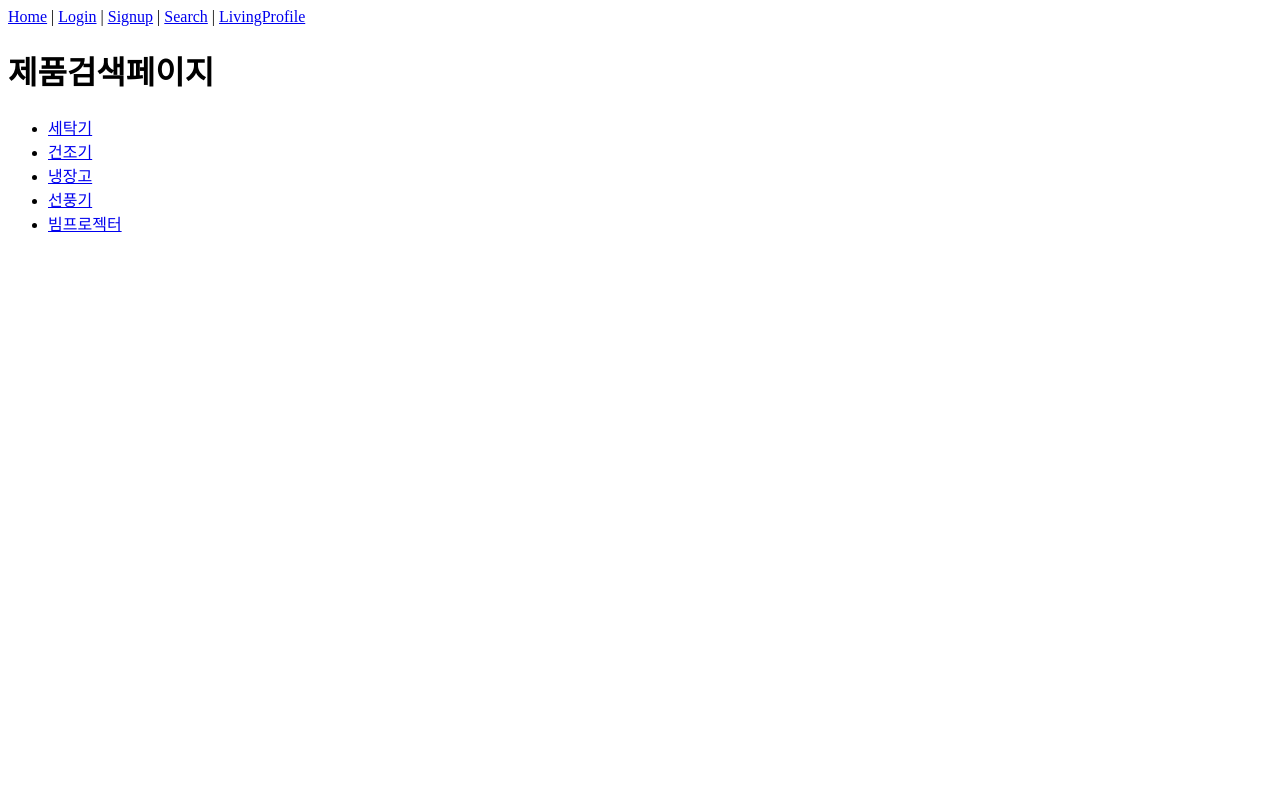
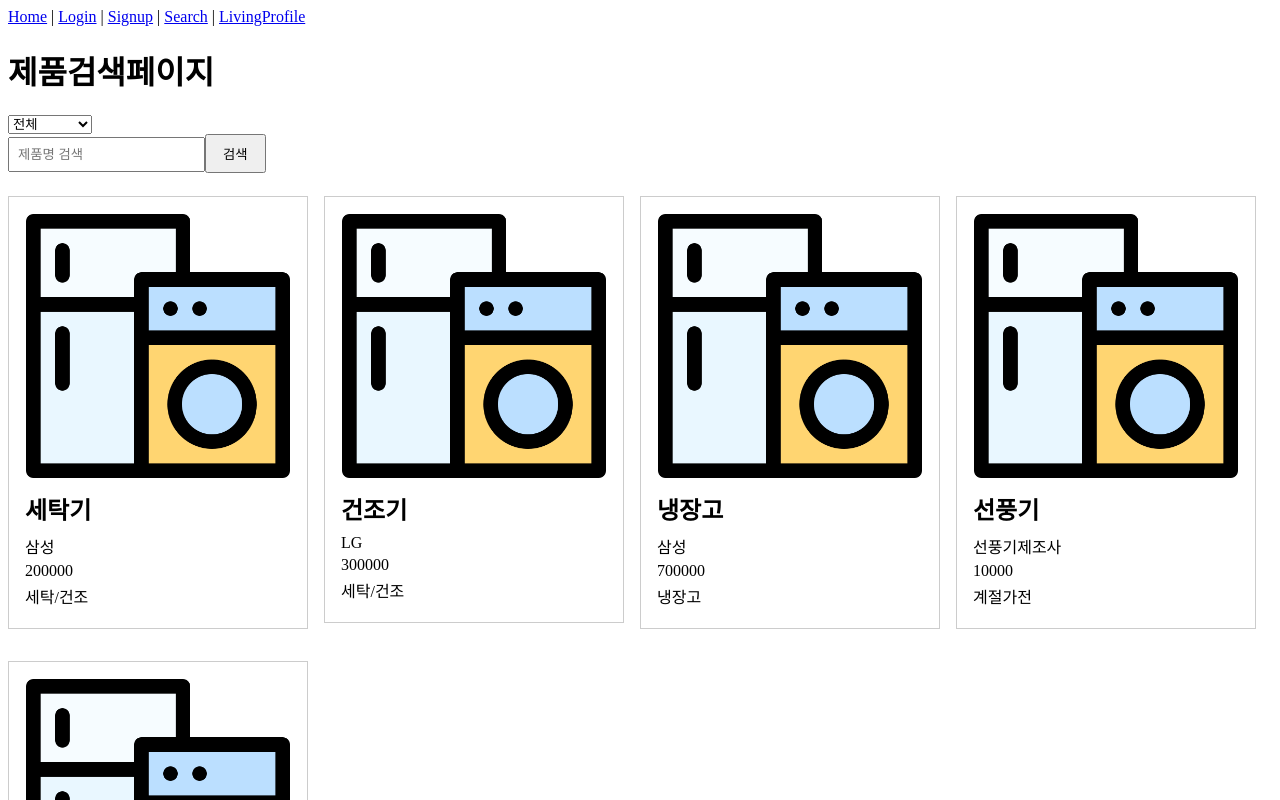
Before and after one commit to chuchangman/miribom, a Vue app in the folder frontend/: page /products in a window 1280 px wide. Shown: the top 800 px of the page. Built offline with nearby package versions, Linux system fonts and the light colour scheme; the HTML template or start-up script is replaced by a standard one.

Commit message:
제품 검색 및 필터링 기능 구현

```diff
--- /dev/null
+++ b/frontend/src/components/ProductCard.vue
@@ -0,0 +1,48 @@
+<script setup>
+import { useRouter } from 'vue-router'
+
+const router = useRouter()
+
+const getProductDetailPage = (id) => {
+  router.push({ name: 'ProductDetail', params: { id } })
+}
+
+const props = defineProps({
+  product: {
+    type: Object,
+    required: true,
+  },
+})
+</script>
+
+<template>
+  <div class="product-card" @click="getProductDetailPage(props.product.id)">
+    <img :src="props.product.imageUrl" alt="Product Image" />
+    <h2>{{ props.product.name }}</h2>
+    <p>{{ props.product.brand }}</p>
+    <p>{{ props.product.price }}</p>
+    <p>{{ props.product.category }}</p>
+  </div>
+</template>
+
+<style scoped>
+.product-card {
+  border: 1px solid #ccc;
+  padding: 16px;
+  margin-bottom: 16px;
+}
+.product-card img {
+  width: 100%;
+  height: auto;
+}
+.product-card h2 {
+  margin: 8px 0;
+}
+.product-card p {
+  margin: 4px 0;
+}
+.product-card:hover {
+  cursor: pointer;
+  background-color: #f9f9f9;
+}
+</style>
--- a/frontend/src/data/mockProducts.js
+++ b/frontend/src/data/mockProducts.js
@@ -1,7 +1,10 @@
+import defaultProductImage from './default-products.png'
+
 export default [
   {
     id: '1',
     name: '세탁기',
+    imageUrl: defaultProductImage,
     category: '세탁/건조',
     brand: '삼성',
     price: 200000,
@@ -10,6 +13,7 @@ export default [
   {
     id: '2',
     name: '건조기',
+    imageUrl: defaultProductImage,
     category: '세탁/건조',
     brand: 'LG',
     price: 300000,
@@ -18,6 +22,7 @@ export default [
   {
     id: '3',
     name: '냉장고',
+    imageUrl: defaultProductImage,
     category: '냉장고',
     brand: '삼성',
     price: 700000,
@@ -26,6 +31,7 @@ export default [
   {
     id: '4',
     name: '선풍기',
+    imageUrl: defaultProductImage,
     category: '계절가전',
     brand: '선풍기제조사',
     price: 10000,
@@ -34,6 +40,7 @@ export default [
   {
     id: '5',
     name: '빔프로젝터',
+    imageUrl: defaultProductImage,
     category: '빔프로젝터',
     brand: '소니',
     price: 1000000,
--- a/frontend/src/router/index.js
+++ b/frontend/src/router/index.js
@@ -13,6 +13,7 @@ const routes = [
   { path: '/products', name: 'ProductSearch', component: ProductSearchView },
   { path: '/products/:id', name: 'ProductDetail', component: ProductDetailView },
   { path: '/living-profile', name: 'LivingProfile', component: LivingProfileView },
+  { path: '/:pathMatch(.*)*', redirect: '/' },
 ]
 
 const router = createRouter({
--- a/frontend/src/views/LoginView.vue
+++ b/frontend/src/views/LoginView.vue
@@ -38,7 +38,10 @@ function removePasswordError() {
 }
 
 function handleLogin() {
-  if (validateEmail() && validatePassword()) {
+  const validEmail = validateEmail()
+  const validPassword = validatePassword()
+
+  if (validEmail && validPassword) {
     alert('로그인 성공!')
     console.log('이메일:', email.value)
     console.log('비밀번호:', password.value)
@@ -122,6 +125,7 @@ h1 {
   color: white;
   border: none;
   cursor: pointer;
+  border-radius: 5px;
 }
 #login-btn:hover {
   background-color: #007bb5;
--- a/frontend/src/views/ProductSearchView.vue
+++ b/frontend/src/views/ProductSearchView.vue
@@ -1,15 +1,110 @@
 <script setup>
-import { RouterLink } from 'vue-router'
+import { useRouter, useRoute } from 'vue-router'
+import { ref, computed, watch } from 'vue'
 import mockProducts from '@/data/mockProducts'
+import ProductCard from '@/components/ProductCard.vue'
+
+const router = useRouter()
+const route = useRoute()
+
+const searchInput = ref('')
+const selectedCategory = ref('')
+
+const filteredProducts = computed(() => {
+  const searchQuery = route.query.search || ''
+  const category = route.query.category || ''
+
+  if (!searchQuery && !category) {
+    return mockProducts
+  }
+
+  return mockProducts.filter((product) => {
+    const matchesSearch = searchQuery
+      ? product.name.toLowerCase().includes(searchQuery.toLowerCase())
+      : true
+    const matchesCategory = category ? product.category === category : true
+    return matchesSearch && matchesCategory
+  })
+})
+
+const handleSearch = () => {
+  // 검색 로직
+  router.push({
+    name: 'ProductSearch',
+    query: {
+      ...route.query,
+      search: searchInput.value || undefined,
+    },
+  })
+}
+const changeCategory = () => {
+  router.push({
+    name: 'ProductSearch',
+    query: {
+      ...route.query,
+      category: selectedCategory.value || undefined,
+    },
+  })
+}
+
+watch(
+  () => route.query.search,
+  (newSearch) => {
+    searchInput.value = newSearch || ''
+  },
+  { immediate: true },
+)
+
+watch(
+  () => route.query.category,
+  (newCategory) => {
+    selectedCategory.value = newCategory || ''
+  },
+  { immediate: true },
+)
 </script>
 
 <template>
   <h1>제품검색페이지</h1>
-  <ul>
-    <li v-for="product in mockProducts" :key="product.id">
-      <RouterLink :to="{ name: 'ProductDetail', params: { id: product.id } }">{{
-        product.name
-      }}</RouterLink>
+  <select v-model="selectedCategory" @change="changeCategory">
+    <option value="">전체</option>
+    <option value="세탁/건조">세탁/건조</option>
+    <option value="냉장고">냉장고</option>
+    <option value="계절가전">계절가전</option>
+    <option value="빔프로젝터">빔프로젝터</option>
+  </select>
+  <form @submit.prevent="handleSearch">
+    <input type="text" placeholder="제품명 검색" v-model.trim="searchInput" />
+    <button type="submit">검색</button>
+  </form>
+  <p v-if="filteredProducts.length === 0">검색 결과가 없습니다.</p>
+  <ul v-else>
+    <li v-for="product in filteredProducts" :key="product.id">
+      <ProductCard :product="product" />
     </li>
   </ul>
 </template>
+
+<style scoped>
+form {
+  margin-bottom: 16px;
+}
+input {
+  padding: 8px;
+  margin-bottom: 8px;
+}
+button {
+  padding: 8px 16px;
+}
+ul {
+  list-style: none;
+  padding: 0;
+  display: flex;
+  flex-wrap: wrap;
+}
+li {
+  margin-bottom: 16px;
+  width: calc(25% - 16px);
+  margin-right: 16px;
+}
+</style>
```
Also changed, not shown: frontend/src/data/default-products.png (added).
